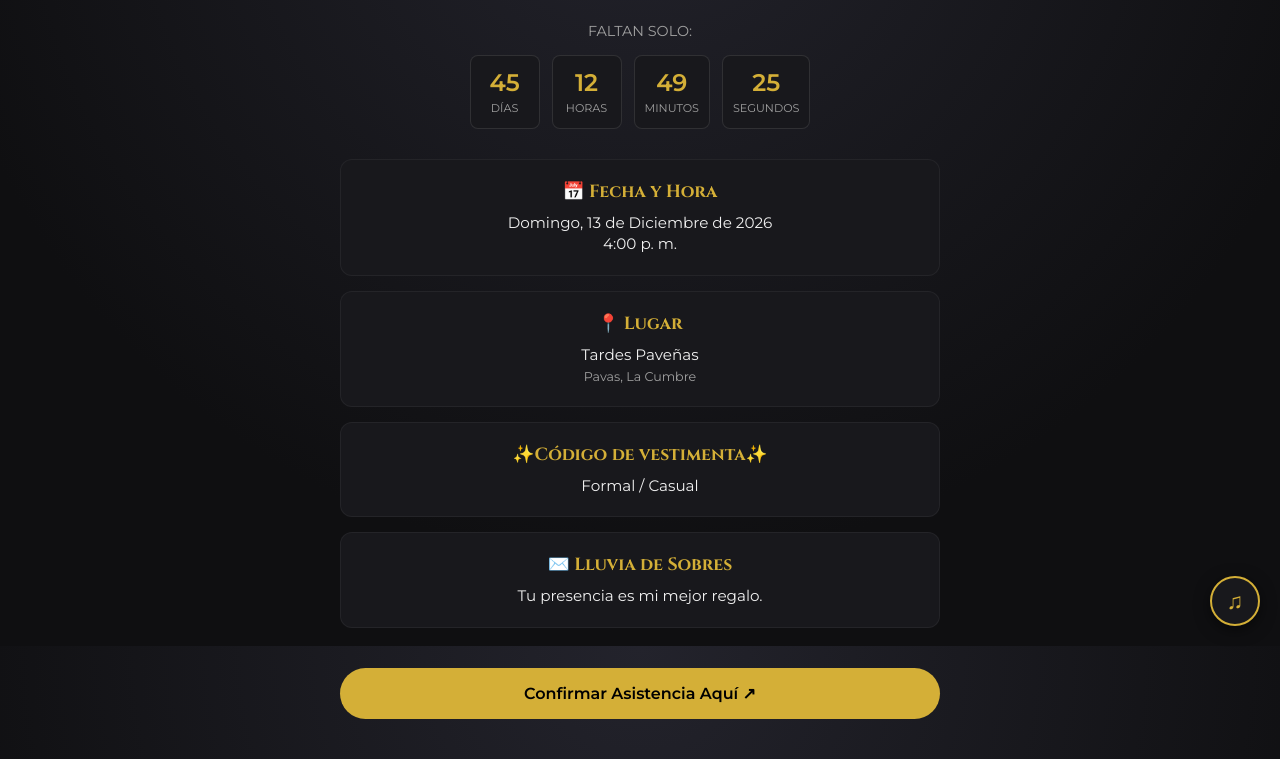
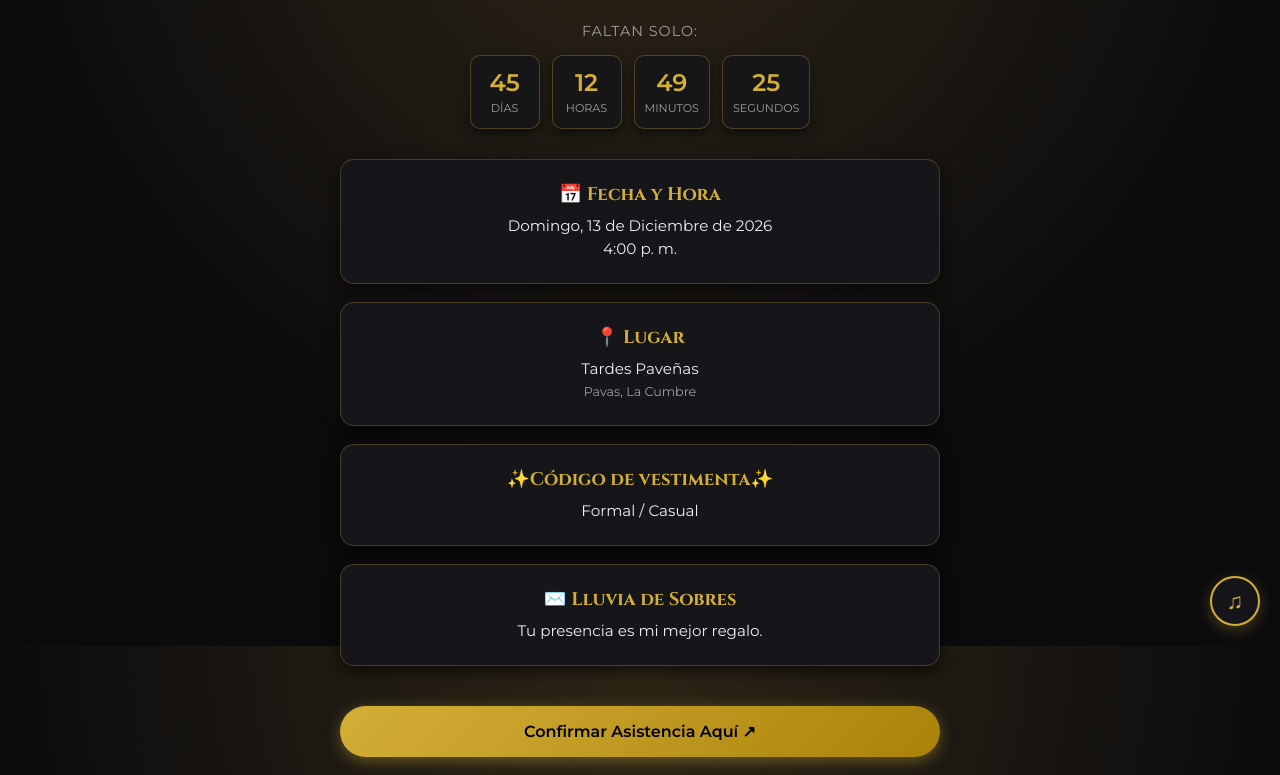
Before and after one commit to sajaruva2010-ai/invitacion_grado_sararueda, a plain HTML site: page index.html in a window 1280 px wide. Shown: the part 154-929 px from the top of the page. Drawn offline with Linux system fonts and the light colour scheme.

Commit message:
Update index.html

```diff
--- a/index.html
+++ b/index.html
@@ -7,16 +7,17 @@
   <link href="https://fonts.googleapis.com/css2?family=Cinzel:wght@400;600;700&family=Montserrat:wght@300;400;600&display=swap" rel="stylesheet">
  <style>
     :root {
-      --bg-color: #0f0f11;
-      --card-bg: #18181c;
+      --bg-color: #0b0b0e;
+      --card-bg: #15151a;
       --accent-color: #d4af37;
       --text-color: #f0f0f0;
       --text-muted: #a0a0a0;
     }
 
     * { box-sizing: border-box; margin: 0; padding: 0; }
+
     body {
-  background: radial-gradient(circle at top, #23232c 0%, #0f0f11 70%);
+      background: radial-gradient(circle at top, #2e2616 0%, #0b0b0e 65%);
       background-attachment: fixed;
       color: var(--text-color);
       font-family: 'Montserrat', sans-serif;
@@ -28,9 +29,8 @@
 
     header { margin-top: 30px; margin-bottom: 25px; }
     .subtitle { font-size: 0.85rem; letter-spacing: 3px; text-transform: uppercase; color: var(--accent-color); }
-    h1 { font-family: 'Cinzel', serif; font-size: 2.2rem; margin: 10px 0; color: #fff; }
+    h1 { font-family: 'Cinzel', serif; font-size: 2.2rem; margin: 10px 0; color: #fff; text-shadow: 0 0 10px rgba(212, 175, 55, 0.3); }
 
-    /* Botón flotante de Música (Corchea en esquina inferior derecha) */
     .music-btn {
       position: fixed;
       bottom: 20px;
@@ -46,13 +46,13 @@
       align-items: center;
       justify-content: center;
       cursor: pointer;
-      box-shadow: 0 4px 15px rgba(0, 0, 0, 0.5);
+      box-shadow: 0 4px 15px rgba(212, 175, 55, 0.3);
       z-index: 1000;
-      transition: transform 0.2s, background-color 0.2s;
+      transition: transform 0.2s;
     }
     .music-btn:active { transform: scale(0.9); }
 
-    .countdown-title { font-size: 0.9rem; margin-top: 20px; color: var(--text-muted); }
+    .countdown-title { font-size: 0.9rem; margin-top: 20px; color: var(--text-muted); letter-spacing: 1px; }
     .timer {
       display: flex;
       justify-content: center;
@@ -60,36 +60,39 @@
       margin: 15px 0 30px;
     }
     .time-box {
-      background: var(--card-bg);
-      border: 1px solid rgba(255, 255, 255, 0.1);
+      background: rgba(21, 21, 26, 0.8);
+      border: 1px solid rgba(212, 175, 55, 0.3);
       padding: 12px 10px;
-      border-radius: 8px;
+      border-radius: 10px;
       min-width: 70px;
+      box-shadow: 0 4px 10px rgba(0,0,0,0.5);
     }
     .time-box span { display: block; font-size: 1.5rem; font-weight: bold; color: var(--accent-color); }
     .time-box small { font-size: 0.7rem; color: var(--text-muted); text-transform: uppercase; }
 
-    .details-grid { display: flex; flex-direction: column; gap: 15px; margin: 25px 0; }
+    .details-grid { display: flex; flex-direction: column; gap: 18px; margin: 25px 0; }
     .card {
       background: var(--card-bg);
-      padding: 20px;
-      border-radius: 12px;
-      border: 1px solid rgba(255, 255, 255, 0.05);
+      padding: 22px 20px;
+      border-radius: 14px;
+      border: 1px solid rgba(212, 175, 55, 0.25);
+      box-shadow: 0 6px 16px rgba(0, 0, 0, 0.6);
     }
-    .card h3 { font-family: 'Cinzel', serif; font-size: 1.1rem; color: var(--accent-color); margin-bottom: 8px; }
-    .card p { font-size: 0.95rem; line-height: 1.4; }
+    .card h3 { font-family: 'Cinzel', serif; font-size: 1.15rem; color: var(--accent-color); margin-bottom: 8px; }
+    .card p { font-size: 0.95rem; line-height: 1.5; }
 
     .btn-rsvp {
       display: inline-block;
       width: 100%;
       padding: 16px;
-      background: var(--accent-color);
+      background: linear-gradient(135deg, #d4af37 0%, #aa820a 100%);
       color: #000;
       font-weight: 600;
       text-decoration: none;
       border-radius: 30px;
       font-size: 1rem;
       margin-top: 15px;
+      box-shadow: 0 4px 15px rgba(212, 175, 55, 0.4);
       transition: transform 0.2s;
     }
     .btn-rsvp:active { transform: scale(0.98); }
```
Lines whose indentation alone changed are shown as unchanged.
